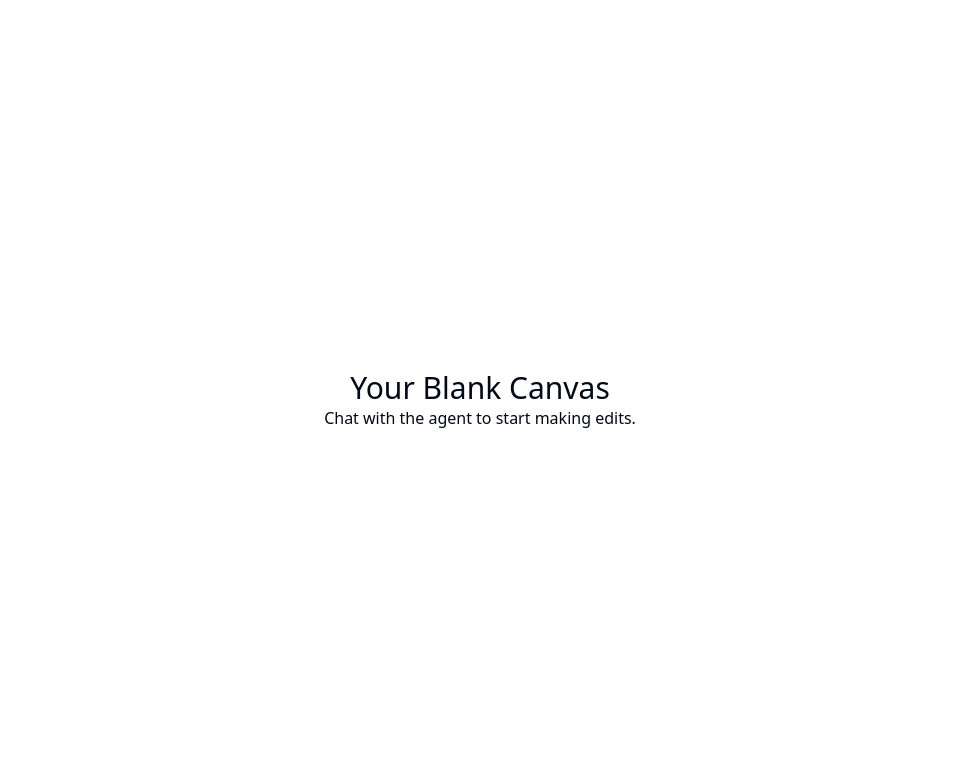
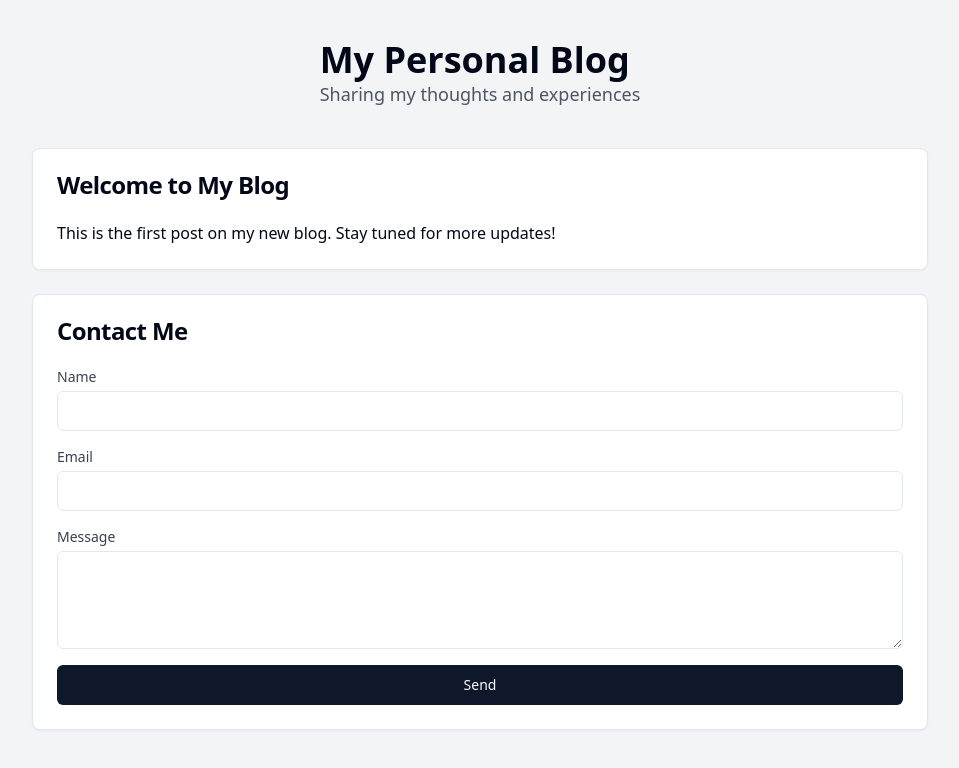
Before and after one commit to GPT-Engineer-App-Dev/musing-memoirs, a React (Vite) app: page / in a window 1280 px wide. Shown: the top 768 px of the page, without its empty margins (160-1119 px from the left). Built offline with nearby package versions, Linux system fonts and the light colour scheme.

Commit message:
Create initial layout for a personal blog website with a welcome post and contact form.

```diff
--- a/src/pages/Index.jsx
+++ b/src/pages/Index.jsx
@@ -1,15 +1,56 @@
-// Update this page (the content is just a fallback if you fail and example)
+import React from "react";
+import { Card, CardContent, CardHeader, CardTitle } from "@/components/ui/card";
+import { Button } from "@/components/ui/button";
+import { Input } from "@/components/ui/input";
+import { Textarea } from "@/components/ui/textarea";
 
 const Index = () => {
   return (
-    <div className="h-screen w-screen flex items-center justify-center">
-      {/* Update with components here - default to put new layout sections as separate components in the components folder, and import them here */}
-      <div>
-        <h1 className="text-3xl text-center">Your Blank Canvas</h1>
-        <p className="text-center">
-          Chat with the agent to start making edits.
-        </p>
-      </div>
+    <div className="min-h-screen bg-gray-100 flex flex-col items-center py-10">
+      <header className="mb-10">
+        <h1 className="text-4xl font-bold">My Personal Blog</h1>
+        <p className="text-lg text-gray-600">Sharing my thoughts and experiences</p>
+      </header>
+      <main className="w-full max-w-4xl space-y-6">
+        <Card>
+          <CardHeader>
+            <CardTitle>Welcome to My Blog</CardTitle>
+          </CardHeader>
+          <CardContent>
+            <p>
+              This is the first post on my new blog. Stay tuned for more updates!
+            </p>
+          </CardContent>
+        </Card>
+        <Card>
+          <CardHeader>
+            <CardTitle>Contact Me</CardTitle>
+          </CardHeader>
+          <CardContent>
+            <form className="space-y-4">
+              <div>
+                <label htmlFor="name" className="block text-sm font-medium text-gray-700">
+                  Name
+                </label>
+                <Input id="name" type="text" className="mt-1 block w-full" />
+              </div>
+              <div>
+                <label htmlFor="email" className="block text-sm font-medium text-gray-700">
+                  Email
+                </label>
+                <Input id="email" type="email" className="mt-1 block w-full" />
+              </div>
+              <div>
+                <label htmlFor="message" className="block text-sm font-medium text-gray-700">
+                  Message
+                </label>
+                <Textarea id="message" className="mt-1 block w-full" rows="4" />
+              </div>
+              <Button type="submit" className="w-full">Send</Button>
+            </form>
+          </CardContent>
+        </Card>
+      </main>
     </div>
   );
 };
```
